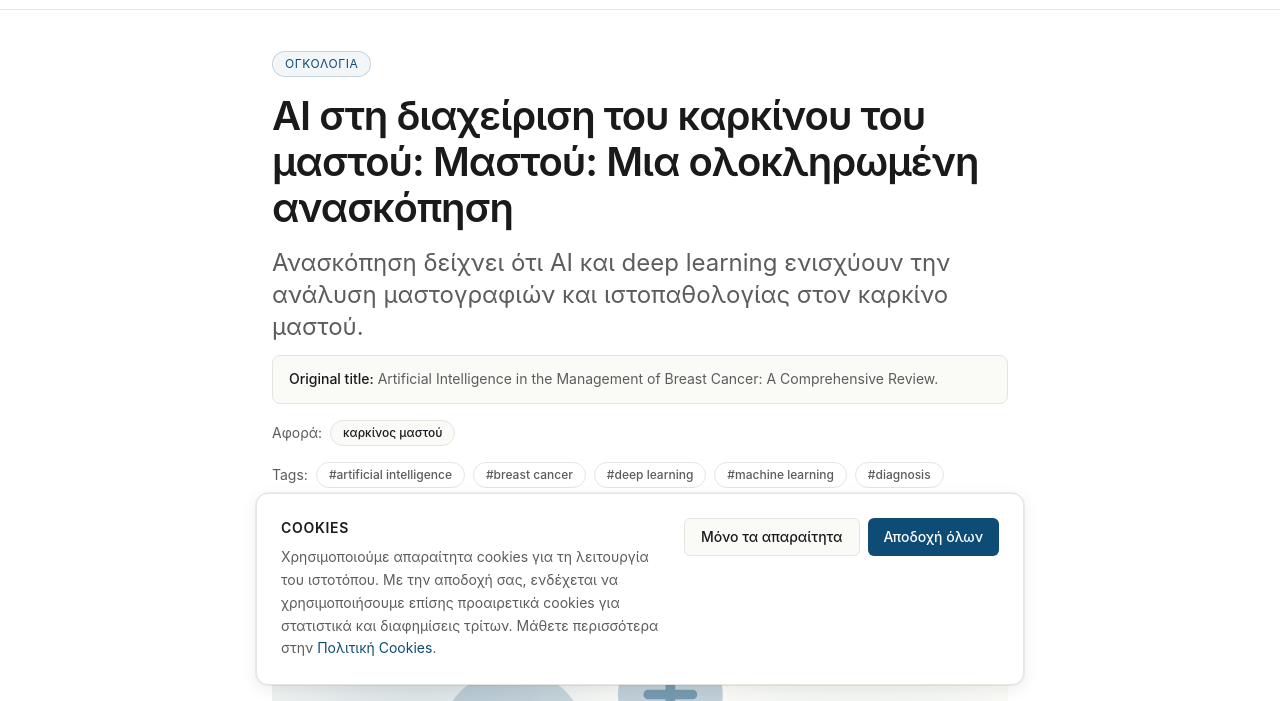
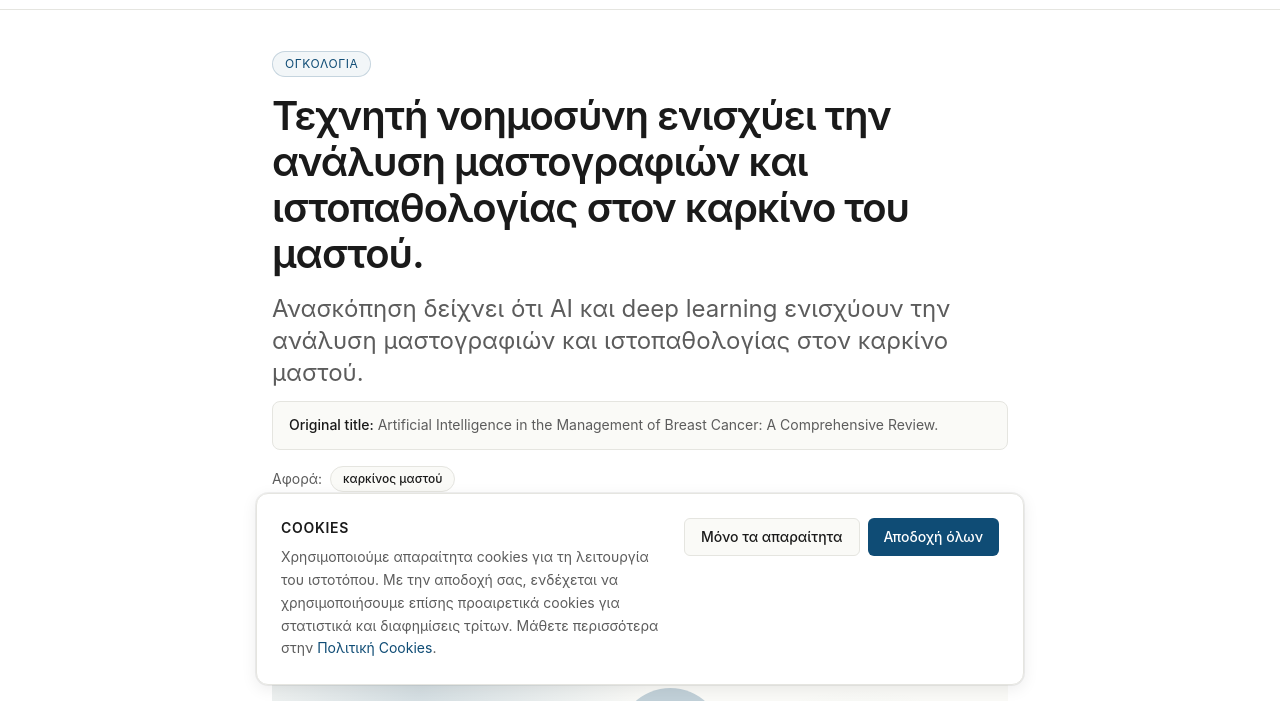
Before and after one commit to markware-aws/aimedical, an Astro site in the folder fe/: page /articles/2026/ai-sti-diacheirisi-toy-karkinoy-toy-mastoy-mastoy-mia-olokliromeni-anaskopisi in a window 1280 px wide. Shown: the part 99-800 px from the top of the page. Built offline with nearby package versions, Linux system fonts and the light colour scheme; Astro itself is replaced by a stand-in of ours; a web font is replaced by a local one.

Commit message:
Update ai-sti-diacheirisi-toy-karkinoy-toy-mastoy-mastoy-mia-olokliromeni-anaskopisi.mdx

```diff
--- a/fe/src/content/articles/2026/ai-sti-diacheirisi-toy-karkinoy-toy-mastoy-mastoy-mia-olokliromeni-anaskopisi.mdx
+++ b/fe/src/content/articles/2026/ai-sti-diacheirisi-toy-karkinoy-toy-mastoy-mastoy-mia-olokliromeni-anaskopisi.mdx
@@ -1,5 +1,5 @@
 ---
-title: "AI στη διαχείριση του καρκίνου του μαστού: Μαστού: Μια ολοκληρωμένη ανασκόπηση"
+title: "Τεχνητή νοημοσύνη ενισχύει την ανάλυση μαστογραφιών και ιστοπαθολογίας στον καρκίνο του μαστού."
 originalTitle: "Artificial Intelligence in the Management of Breast Cancer: A Comprehensive Review."
 subtitle: "Ανασκόπηση δείχνει ότι AI και deep learning ενισχύουν την ανάλυση μαστογραφιών και ιστοπαθολογίας στον καρκίνο μαστού."
 date: "2026-04-10"
```
